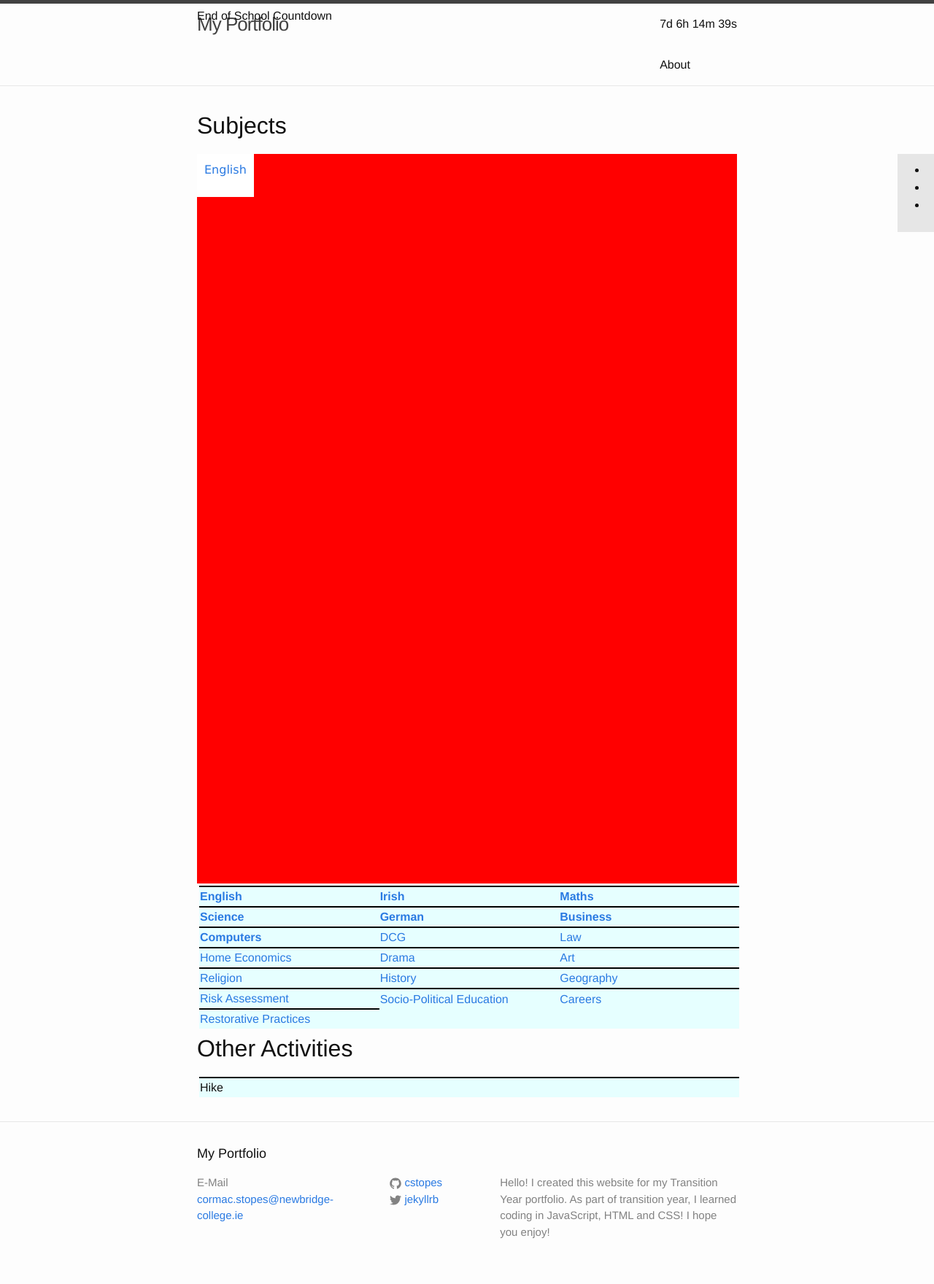
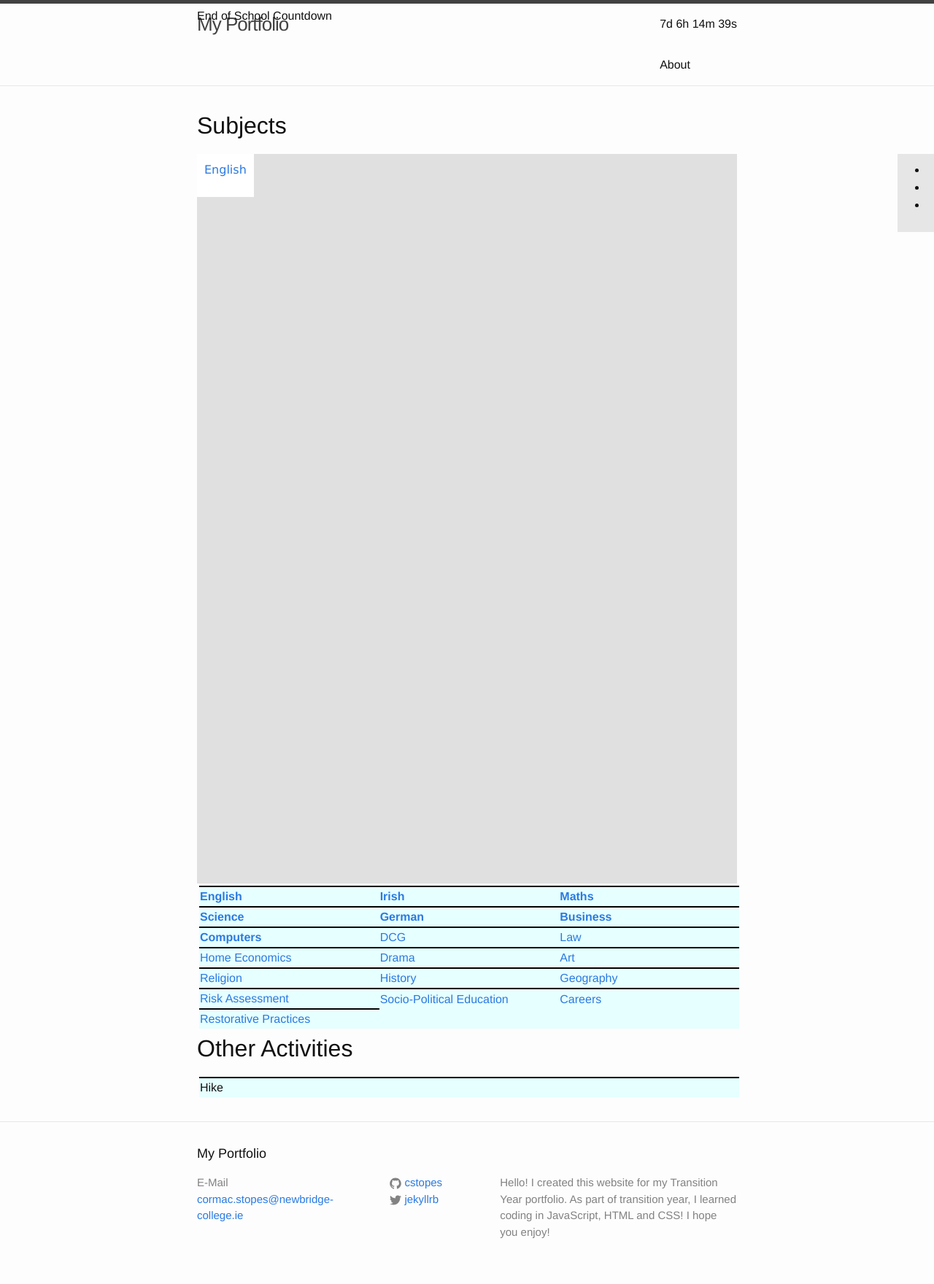
Before and after one commit to cstopes/cstopes.github.io, a Jekyll site: the page built from index.html, in a window 1280 px wide. Shown: the whole page at 73% size. Built offline with Jekyll 4.4.1, drawn with Linux system fonts in a browser that asks for light colours.

Commit message:
Update _layout.scss

```diff
--- a/_sass/_layout.scss
+++ b/_sass/_layout.scss
@@ -263,10 +263,9 @@ table, tr:nth-child(even){
 .subBox{
     height: 1000px;
     width: 100%;
-    background-color: #ff0000;
+    background-color: #e0e0e0;
 }
 .subBox_subject{
-    display: inline-block;
     position: absolute;
     margin: 0;
     padding: 10px;
@@ -274,7 +273,6 @@ table, tr:nth-child(even){
     float: left;
 }
 .subBox_examples{
-    display: inline-block;
     position: absolute;
     right: 0;
     padding: 10px;
```
